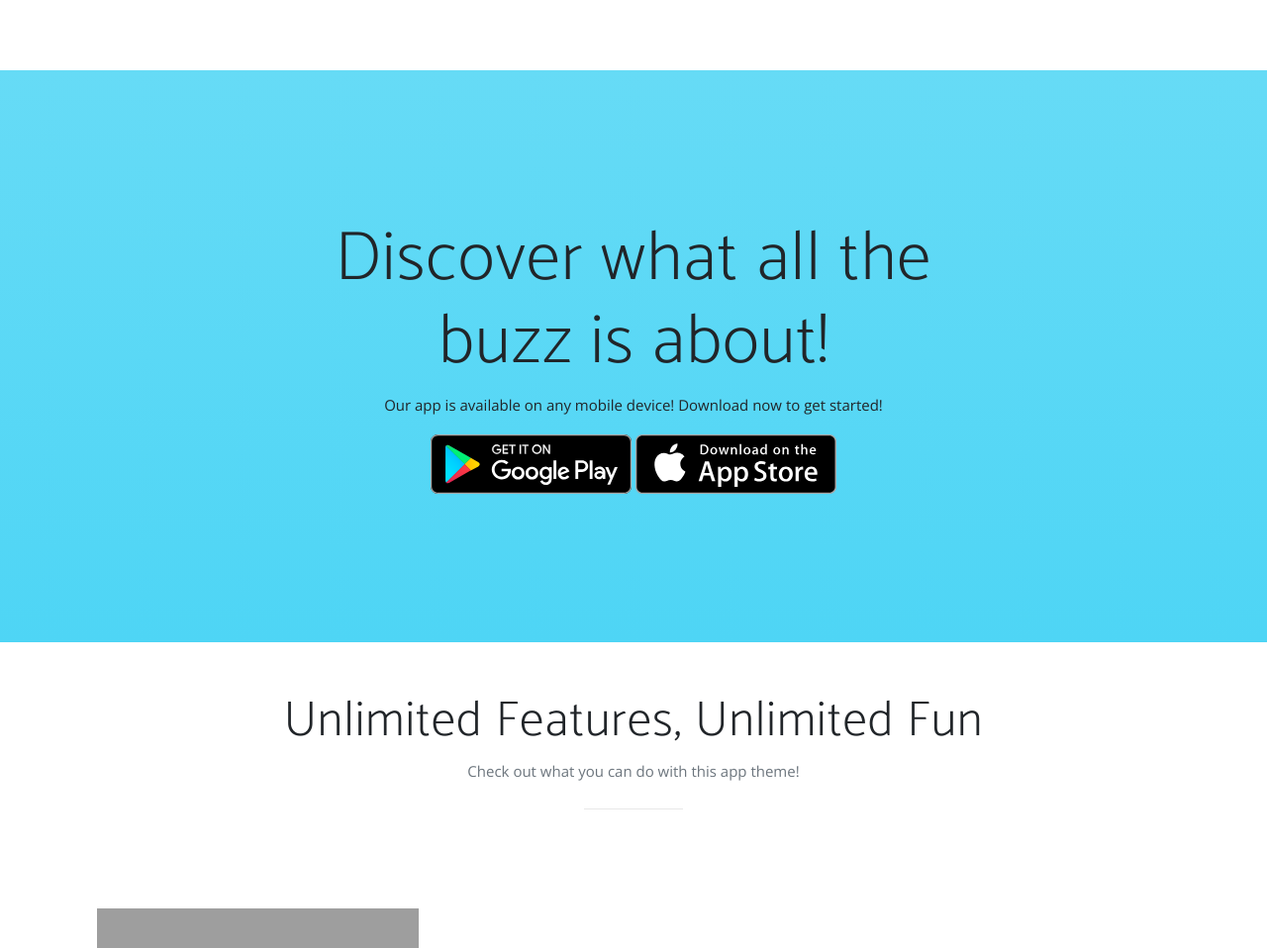
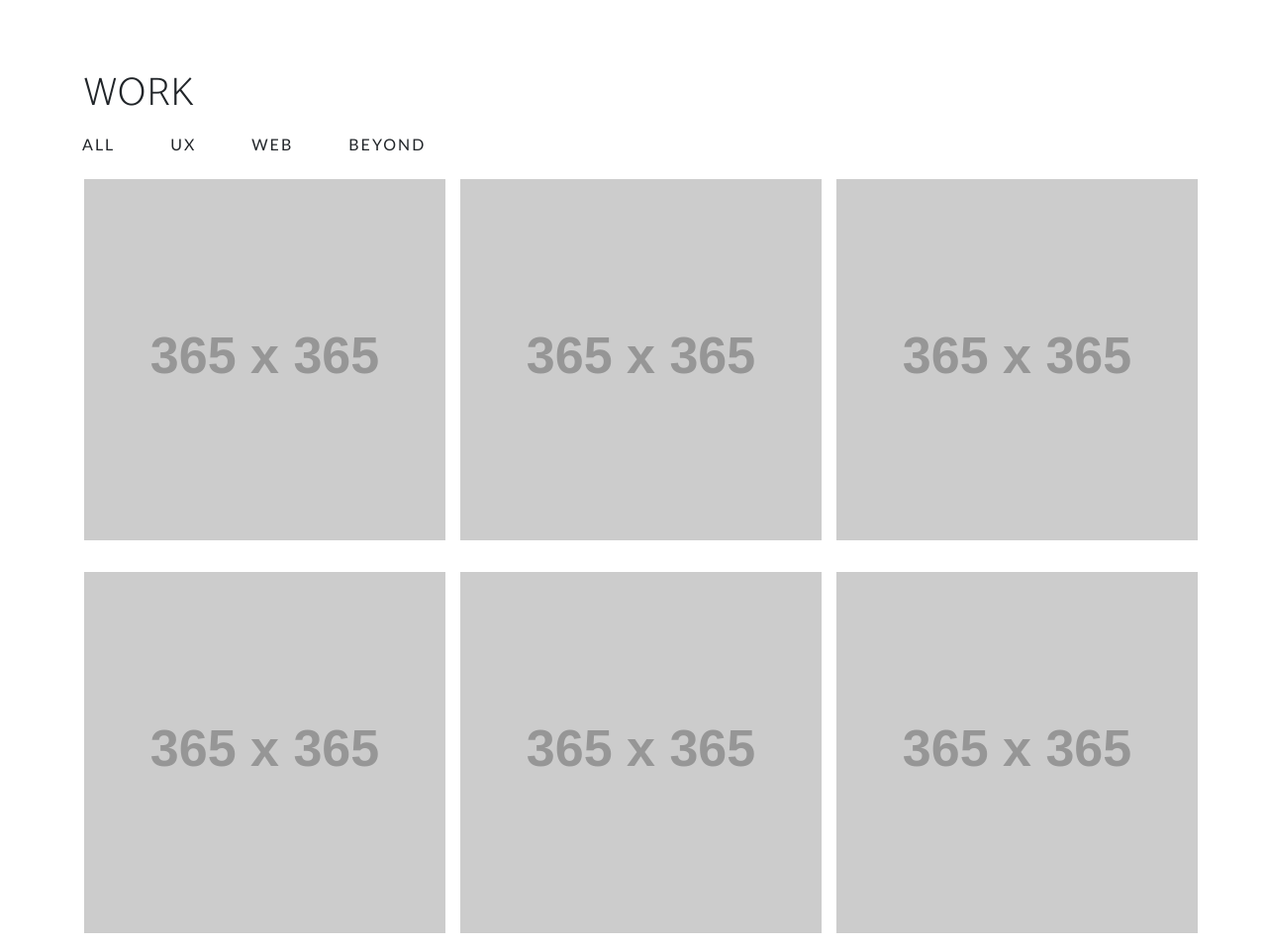
Before and after one commit to er-infinite/ramos-p1, a PHP site: page /index.html in a window 1280 px wide. Shown: the part 729-1687 px from the top of the page at 99% size. Run offline with PHP 8.4, Linux system fonts and the light colour scheme; grey boxes labelled with a size stand in for pictures from a placeholder-image service; some libraries are stand-ins or nearby versions; some web fonts are replaced; grey boxes are pictures that could not be loaded.

Commit message:
add gallery to work page

```diff
--- a/index.html
+++ b/index.html
@@ -59,9 +59,10 @@
       <div class="row h-100">
         <div class="col-lg-7 my-auto">
           <div class="header-content mx-auto">
-            <h1 class="mb-5">New Age is an app landing page that will help you beautifully showcase your new mobile app, or anything else!</h1>
-
-            <a href="#download" class="btn btn-outline btn-xl js-scroll-trigger">Start Now for Free!</a>
+            <h1 class="mb-5">HI There :)</h1>
+            <h2><span class="highlight-text-work">my name is</span></h2>
+            <!-- <h2><span class="highlight-text-work">emmalyn</span></h2> -->
+            <a href="#download" class="btn btn-outline btn-xl js-scroll-trigger">EXPLORE WORK</a>
           </div>
         </div>
         <div class="col-lg-5 my-auto">
@@ -83,7 +84,53 @@
     </div>
   </header>
 
+  <div class="container">
+    <div class="row d-flex justify-items-center">
+      <div class="gallery col-lg-10 col-md-10 col-sm-10 col-xs-10">
+        <h1 class="">WORK</h1>
+      </div>
+      <div class="row d-flex justify-items-center">
+        <div class="col">
+          <button class="btn btn-default filter-button" data-filter="all">All</button>
+        </div>
+        <div class="col">
+          <button class="btn btn-default filter-button" data-filter="ux">UX</button>
+        </div>
+        <div class="col">
+          <button class="btn btn-default filter-button" data-filter="web">web</button>
+        </div>
+        <div class="col">
+          <button class="btn btn-default filter-button" data-filter="beyond">Beyond</button>
+        </div>
+      </div>
+    </div>
+    <div class="row">
+      <div class="gallery_product col-lg-4 col-md-4 col-sm-4 col-xs-6 filter ux py-3">
+        <img src="http://fakeimg.pl/365x365/" class="img-responsive">
+      </div>
 
+      <div class="gallery_product col-lg-4 col-md-4 col-sm-4 col-xs-6 filter ux py-3">
+        <img src="http://fakeimg.pl/365x365/" class="img-responsive">
+      </div>
+
+      <div class="gallery_product col-lg-4 col-md-4 col-sm-4 col-xs-6 filter ux py-3">
+        <img src="http://fakeimg.pl/365x365/" class="img-responsive">
+      </div>
+
+      <div class="gallery_product col-lg-4 col-md-4 col-sm-4 col-xs-6 filter web py-3">
+        <img src="http://fakeimg.pl/365x365/" class="img-responsive">
+      </div>
+
+      <div class="gallery_product col-lg-4 col-md-4 col-sm-4 col-xs-6 filter beyond py-3">
+        <img src="http://fakeimg.pl/365x365/" class="img-responsive">
+      </div>
+
+      <div class="gallery_product col-lg-4 col-md-4 col-sm-4 col-xs-6 filter web py-3">
+        <img src="http://fakeimg.pl/365x365/" class="img-responsive">
+      </div>
+
+    </div>
+  </div>
 
   <section class="download bg-primary text-center" id="download">
     <div class="container">
@@ -100,69 +147,6 @@
     </div>
   </section>
 
-  <section class="features" id="features">
-    <div class="container">
-      <div class="section-heading text-center">
-        <h2>Unlimited Features, Unlimited Fun</h2>
-        <p class="text-muted">Check out what you can do with this app theme!</p>
-        <hr>
-      </div>
-      <div class="row">
-        <div class="col-lg-4 my-auto">
-          <div class="device-container">
-            <div class="device-mockup iphone6_plus portrait white">
-              <div class="device">
-                <div class="screen">
-                  <!-- Demo image for screen mockup, you can put an image here, some HTML, an animation, video, or anything else! -->
-                  <img src="img/demo-screen-1.jpg" class="img-fluid" alt="">
-                </div>
-                <div class="button">
-                  <!-- You can hook the "home button" to some JavaScript events or just remove it -->
-                </div>
-              </div>
-            </div>
-          </div>
-        </div>
-        <div class="col-lg-8 my-auto">
-          <div class="container-fluid">
-            <div class="row">
-              <div class="col-lg-6">
-                <div class="feature-item">
-                  <i class="icon-screen-smartphone text-primary"></i>
-                  <h3>Device Mockups</h3>
-                  <p class="text-muted">Ready to use HTML/CSS device mockups, no Photoshop required!</p>
-                </div>
-              </div>
-              <div class="col-lg-6">
-                <div class="feature-item">
-                  <i class="icon-camera text-primary"></i>
-                  <h3>Flexible Use</h3>
-                  <p class="text-muted">Put an image, video, animation, or anything else in the screen!</p>
-                </div>
-              </div>
-            </div>
-            <div class="row">
-              <div class="col-lg-6">
-                <div class="feature-item">
-                  <i class="icon-present text-primary"></i>
-                  <h3>Free to Use</h3>
-                  <p class="text-muted">As always, this theme is free to download and use for any purpose!</p>
-                </div>
-              </div>
-              <div class="col-lg-6">
-                <div class="feature-item">
-                  <i class="icon-lock-open text-primary"></i>
-                  <h3>Open Source</h3>
-                  <p class="text-muted">Since this theme is MIT licensed, you can use it commercially!</p>
-                </div>
-              </div>
-            </div>
-          </div>
-        </div>
-      </div>
-    </div>
-  </section>
-
   <section class="cta">
     <div class="cta-content">
       <div class="container">
@@ -173,34 +157,10 @@
     <div class="overlay"></div>
   </section>
 
-  <section class="contact bg-primary" id="contact">
-    <div class="container">
-      <h2>We
-        <i class="fas fa-heart"></i>
-        new friends!</h2>
-      <ul class="list-inline list-social">
-        <li class="list-inline-item social-twitter">
-          <a href="#">
-            <i class="fab fa-twitter"></i>
-          </a>
-        </li>
-        <li class="list-inline-item social-facebook">
-          <a href="#">
-            <i class="fab fa-facebook-f"></i>
-          </a>
-        </li>
-        <li class="list-inline-item social-google-plus">
-          <a href="#">
-            <i class="fab fa-google-plus-g"></i>
-          </a>
-        </li>
-      </ul>
-    </div>
-  </section>
 
   <footer>
     <div class="container">
-      <p>&copy; Your Website 2019. All Rights Reserved.</p>
+      <p>&copy; Emmalyn Ramos 2019. All Rights Reserved.</p>
       <ul class="list-inline">
         <li class="list-inline-item">
           <a href="#">Privacy</a>
--- a/js/new-age.min.js
+++ b/js/new-age.min.js
@@ -4,4 +4,4 @@
  * Licensed under MIT (https://github.com/BlackrockDigital/startbootstrap-new-age/blob/master/LICENSE)
  */
 
-!function(e){"use strict";e('a.js-scroll-trigger[href*="#"]:not([href="#"])').click(function(){if(location.pathname.replace(/^\//,"")==this.pathname.replace(/^\//,"")&&location.hostname==this.hostname){var a=e(this.hash);if((a=a.length?a:e("[name="+this.hash.slice(1)+"]")).length)return e("html, body").animate({scrollTop:a.offset().top-48},1e3,"easeInOutExpo"),!1}}),e(".js-scroll-trigger").click(function(){e(".navbar-collapse").collapse("hide")}),e("body").scrollspy({target:"#mainNav",offset:54});var a=function(){100<e("#mainNav").offset().top?e("#mainNav").addClass("navbar-shrink"):e("#mainNav").removeClass("navbar-shrink")};a(),e(window).scroll(a)}(jQuery);
+!function(a){"use strict";a('a.js-scroll-trigger[href*="#"]:not([href="#"])').click(function(){if(location.pathname.replace(/^\//,"")==this.pathname.replace(/^\//,"")&&location.hostname==this.hostname){var t=a(this.hash);if((t=t.length?t:a("[name="+this.hash.slice(1)+"]")).length)return a("html, body").animate({scrollTop:t.offset().top-48},1e3,"easeInOutExpo"),!1}}),a(".js-scroll-trigger").click(function(){a(".navbar-collapse").collapse("hide")}),a("body").scrollspy({target:"#mainNav",offset:54});var t=function(){100<a("#mainNav").offset().top?a("#mainNav").addClass("navbar-shrink"):a("#mainNav").removeClass("navbar-shrink")};t(),a(window).scroll(t)}(jQuery),$(document).ready(function(){$(".filter-button").click(function(){var t=$(this).attr("data-filter");"all"==t?$(".filter").show("1000"):($(".filter").not("."+t).hide("3000"),$(".filter").filter("."+t).show("3000"))}),$(".filter-button").removeClass("active")&&$(this).removeClass("active"),$(this).addClass("active")});
--- a/scss/styles.scss
+++ b/scss/styles.scss
@@ -66,6 +66,12 @@
   background-color: $theme-red;
 }
 
+.highlight-text-work{
+  // padding:;
+  background-color: $theme-blue
+  line-height:3.0rem;
+}
+
 .section-title h3{
   font-family: Roboto Mono;
   font-style: normal;
@@ -78,8 +84,118 @@
   align-items: center;
 }
 
+.about-me{
+  display:block;
+  padding: 10px;
+  background-color: $theme-blue
+}
+
+
+
 .bg-red {
     background: $theme-red;
     background: -webkit-linear-gradient($theme-red, darken($theme-red, 5%));
     background: linear-gradient($theme-red, darken($theme-red, 5%));
 }
+.gallery-title
+{
+    font-size: 36px;
+    color: #42B32F;
+    text-align: center;
+    font-weight: 500;
+    margin-bottom: 70px;
+}
+.gallery-title:after {
+    content: "";
+    position: absolute;
+    width: 7.5%;
+    left: 46.5%;
+    height: 45px;
+    border-bottom: 1px solid #5e5e5e;
+}
+.filter-button
+{
+    font-size: 18px;
+    border: 1px solid #42B32F;
+    border-radius: 5px;
+    text-align: center;
+    color: #42B32F;
+    margin-bottom: 30px;
+
+}
+.filter-button:hover
+{
+    font-size: 18px;
+    border: 1px solid #42B32F;
+    border-radius: 5px;
+    text-align: center;
+    color: #ffffff;
+    background-color: #42B32F;
+
+}
+.btn-default:active .filter-button:active
+{
+    background-color: #42B32F;
+    color: white;
+}
+
+.port-image
+{
+    width: 100%;
+}
+
+.gallery_product
+{
+    margin-bottom: 30px;
+}
+
+.gallery-title
+{
+    font-size: 36px;
+    color: #42B32F;
+    text-align: center;
+    font-weight: 500;
+    margin-bottom: 70px;
+}
+.gallery-title:after {
+    content: "";
+    position: absolute;
+    width: 7.5%;
+    left: 46.5%;
+    height: 45px;
+    border-bottom: 1px solid #5e5e5e;
+}
+.filter-button
+{
+    font-size: 18px;
+    border: 1px solid #42B32F;
+    border-radius: 5px;
+    text-align: center;
+    color: #42B32F;
+    margin-bottom: 30px;
+
+}
+.filter-button:hover
+{
+    font-size: 18px;
+    border: 1px solid #42B32F;
+    border-radius: 5px;
+    text-align: center;
+    color: #ffffff;
+    background-color: #42B32F;
+
+}
+.btn-default:active .filter-button:active
+{
+    background-color: #42B32F;
+    color: white;
+}
+
+.port-image
+{
+    width: 100%;
+}
+
+.gallery_product
+{
+    margin-bottom: 30px;
```
Also changed, not shown: about.html (+34 -15 lines), css/new-age.css (+11 -0 lines), js/new-age.js (+27 -0 lines), css/new-age.min.css, 1 other file.
